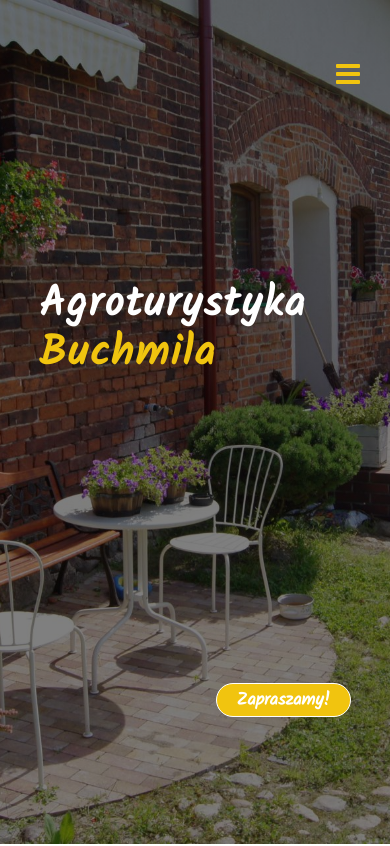
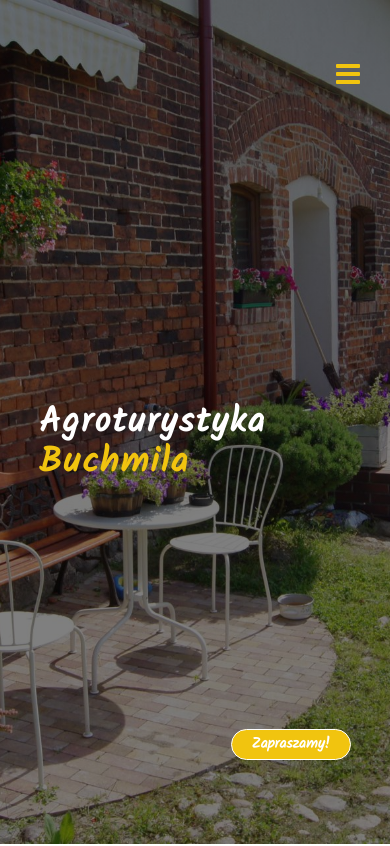
Before and after one commit to piotrEnd/buchmila, a plain HTML site: page index.html in a window 390 px wide. Shown: the top 846 px of the page. Drawn offline with nearby package versions, Linux system fonts and the light colour scheme; some packages are replaced by stand-ins of ours.

Commit message:
some minor changes in queries

```diff
--- a/css/queries.css
+++ b/css/queries.css
@@ -168,6 +168,16 @@
 
 	section { padding: 1rem 0;}
 
+	header h1 {
+		font-size: 250%;
+		top: 45%;
+	}
+
+	.btn {
+		bottom: 10%;
+		font-size: 105%;
+	}
+
 	.hall { height: 6rem;}
 
 	.overlay-text { font-size: 60%;}
```
